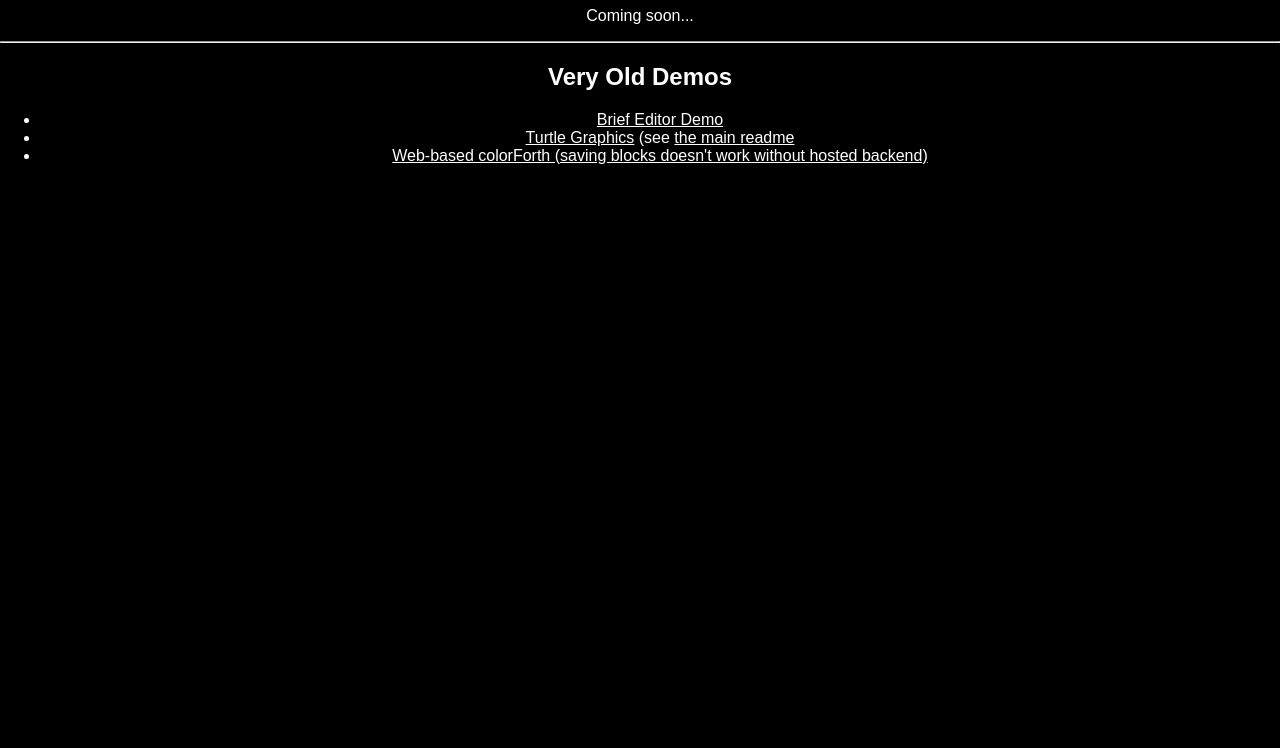
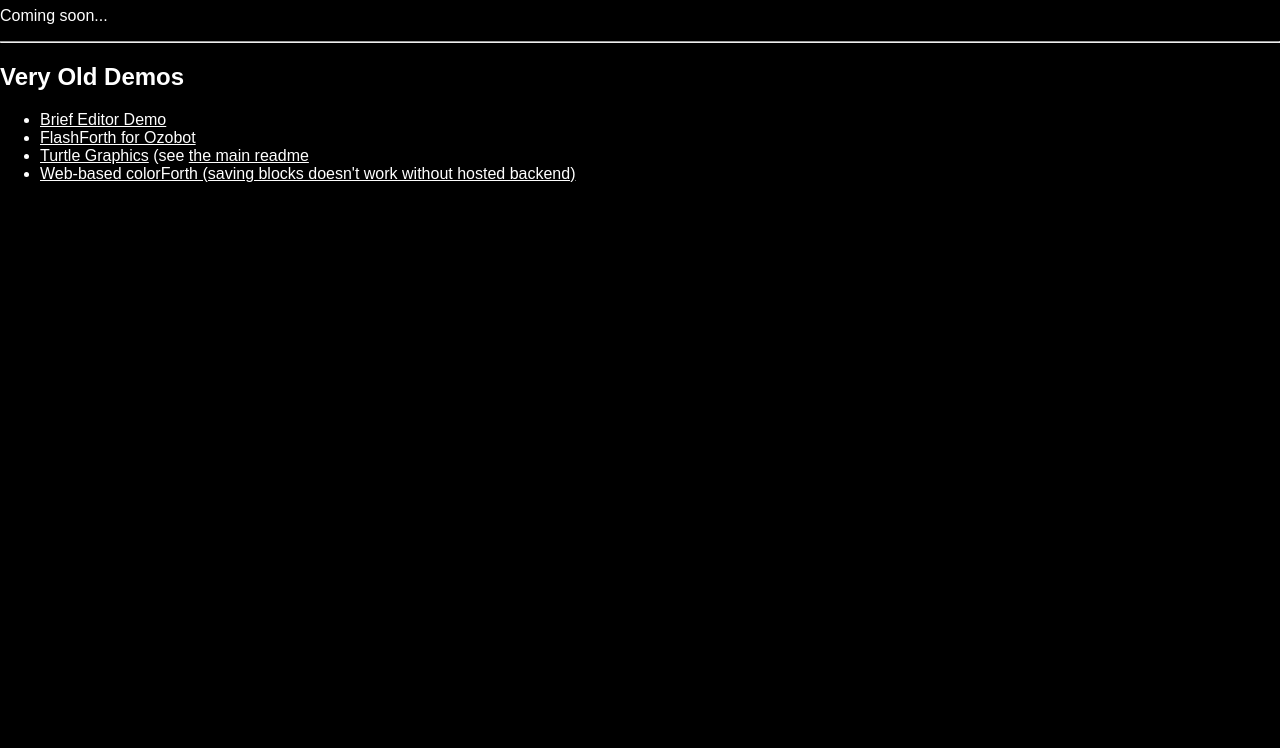
Before and after one commit to AshleyF/brief, a plain HTML site: page index.html in a window 1280 px wide. Shown: the part 73-821 px from the top of the page. Drawn offline with Linux system fonts and the light colour scheme.

Commit message:
Ozobot link

```diff
--- a/index.html
+++ b/index.html
@@ -6,7 +6,7 @@
         <title>Brief</title>
         <style>
             html { height: 100% }
-            body { height: 100%; background: black; color: white; text-align: center; font-family: sans-serif; margin: 0; padding: 0; }
+            body { height: 100%; background: black; color: white; font-family: sans-serif; margin: 0; padding: 0; }
             a { color: white; }
         </style>
         <script>
@@ -19,7 +19,8 @@
         <h2>Very Old Demos</h2>
         <ul>
           <li><a href="web">Brief Editor Demo</a></li>
-          <li><a href="turtle">Turtle Graphics</a> (see <a href="https://github.com/AshleyF/Turtle">the main readme</a></li>
+	  <li><a href="http://ashleyf.github.io/ozobot/">FlashForth for Ozobot</a></li>
+          <li><a href="turtle">Turtle Graphics</a> (see <a href="https://github.com/AshleyF/Turtle/?((6f10r)9x)A((3f10l)9x)B((AB180r)2x)Y(Y20r)18x">the main readme</a></li>
           <li><a href="color/client">Web-based colorForth (saving blocks doesn't work without hosted backend)</a></li>
         </ul>
     </body>
```
